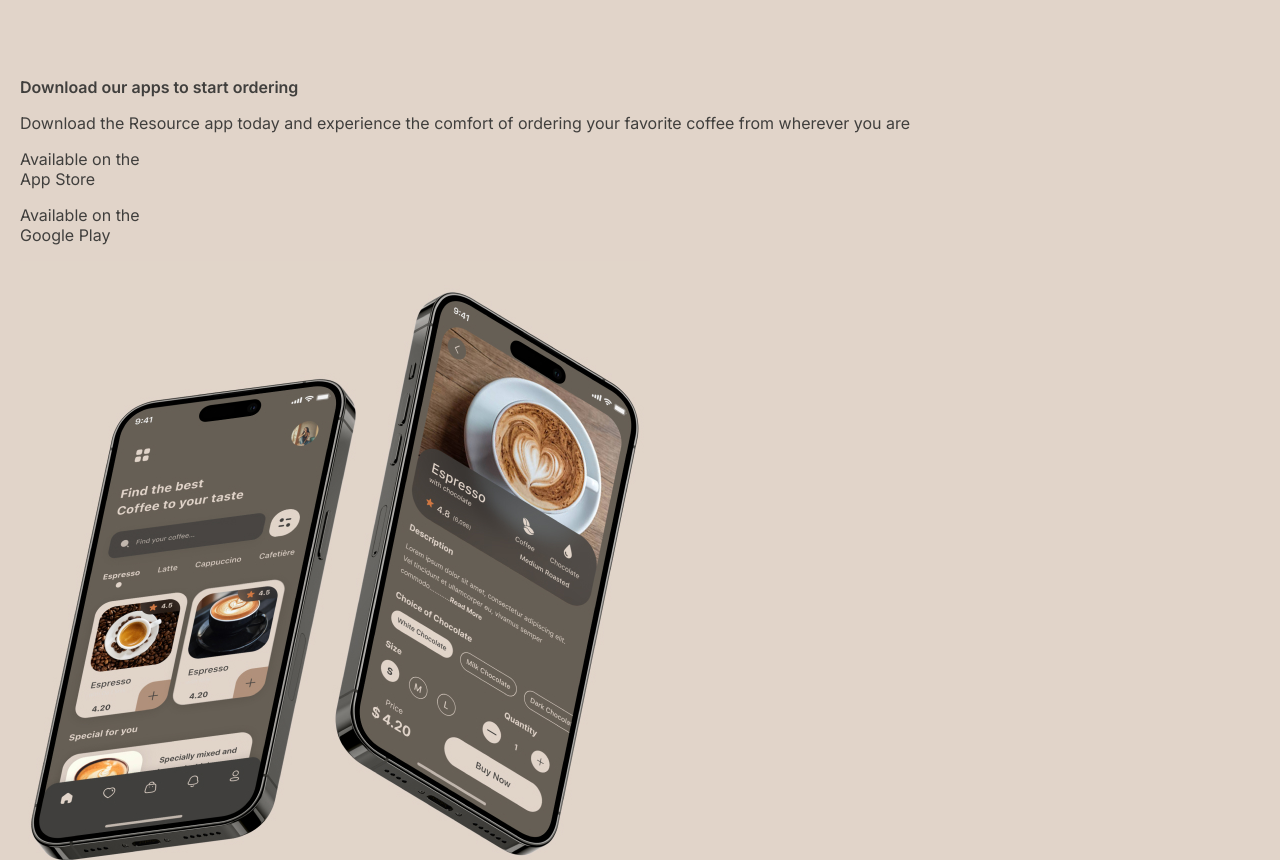
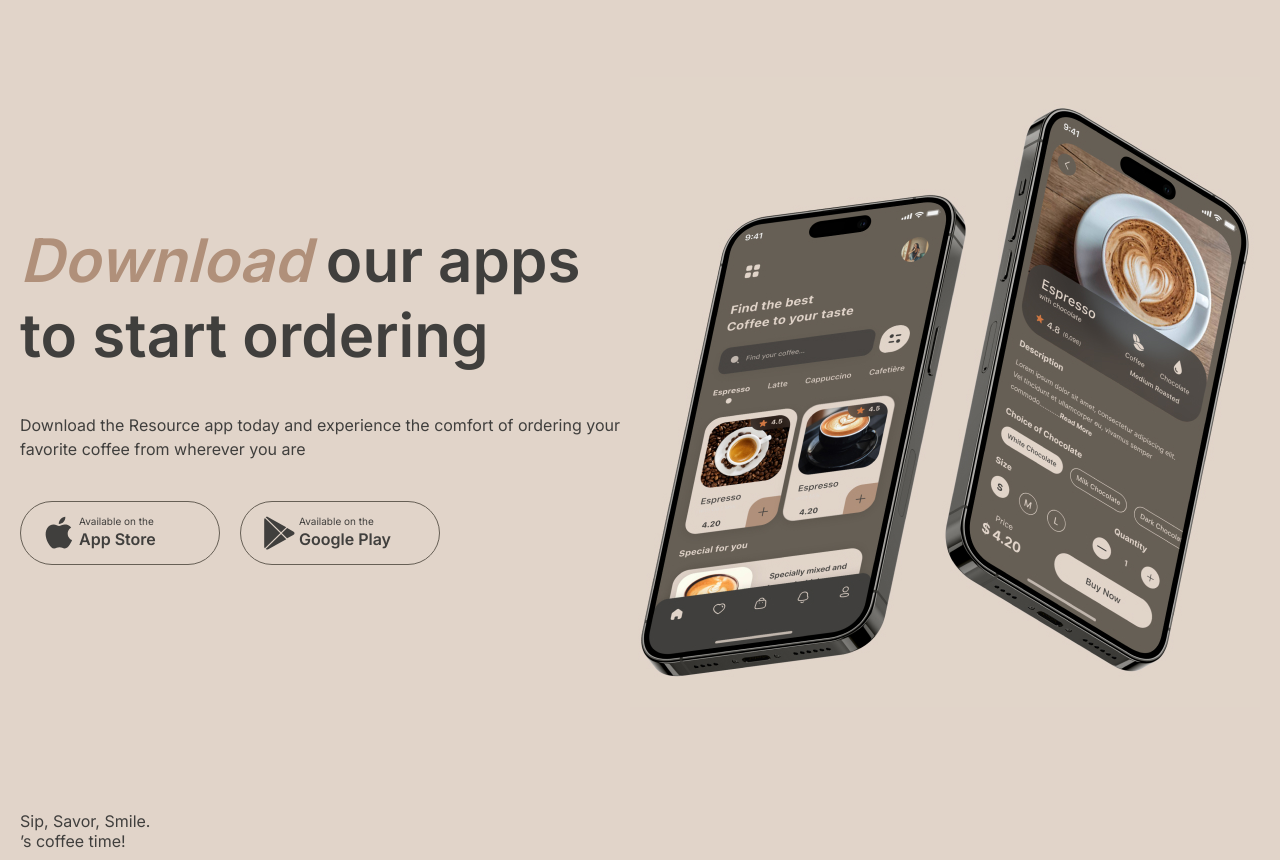
Before and after one commit to ivan1antonov/coffee-house, a plain HTML site: page coffee-house/index.html in a window 1280 px wide. Shown: the part 3130-3990 px from the top of the page. Drawn offline with Linux system fonts and the light colour scheme.

Commit message:
feat: add css apps

```diff
--- a/coffee-house/index.html
+++ b/coffee-house/index.html
@@ -177,7 +177,7 @@
         <div class="apps-wramper">
           <div class="apps-item">
             <h4 class="apps-item__title">
-              Download our apps to start ordering
+              <span>Download</span> our apps to start ordering
             </h4>
             <p class="apps-item__text">
               Download the Resource app today and experience the comfort of ordering your favorite coffee from wherever
@@ -186,6 +186,14 @@
             <div class="apps-download">
               <a class="apps-download__link apps-download__apple" href="#">
                 <div class="apps-download__btn">
+                  <svg width="36" height="36" viewBox="0 0 36 36" fill="none" xmlns="http://www.w3.org/2000/svg">
+                    <path
+                      d="M26.7073 18.6307C26.6704 14.6324 30.065 12.6872 30.2203 12.5966C28.2977 9.86366 25.3178 9.49026 24.2707 9.46048C21.7679 9.20369 19.3403 10.9206 18.0654 10.9206C16.765 10.9206 14.8017 9.48529 12.6858 9.52747C9.96293 9.56841 7.41566 11.1055 6.0186 13.4923C3.13542 18.359 5.28572 25.5108 8.04802 29.4446C9.42981 31.3712 11.0444 33.5223 13.1578 33.4466C15.2254 33.3635 15.9978 32.1614 18.4929 32.1614C20.9651 32.1614 21.6903 33.4466 23.8457 33.3983C26.0647 33.3635 27.4618 31.463 28.7952 29.519C30.392 27.3108 31.0333 25.1362 31.0588 25.0245C31.0066 25.0071 26.7493 23.4229 26.7073 18.6307Z"
+                      fill="#403F3D" />
+                    <path
+                      d="M22.6357 6.87268C23.7477 5.51675 24.5086 3.67205 24.2974 1.80005C22.6879 1.86952 20.675 2.88554 19.5159 4.21169C18.4903 5.38029 17.5742 7.29571 17.8109 9.097C19.6189 9.2285 21.4753 8.20752 22.6357 6.87268Z"
+                      fill="#403F3D" />
+                  </svg>
                   <p class="apps-download__btn-text">
                     Available on the <br> <span>App Store</span>
                   </p>
@@ -193,6 +201,20 @@
               </a>
               <a class="apps-download__link apps-download__google" href="#">
                 <div class="apps-download__btn">
+                  <svg width="36" height="36" viewBox="0 0 36 36" fill="none" xmlns="http://www.w3.org/2000/svg">
+                    <path
+                      d="M3.7558 3.20297C3.39335 3.57289 3.18359 4.14884 3.18359 4.89471V31.4994C3.18359 32.2453 3.39335 32.8212 3.7558 33.1911L3.84525 33.2723L19.1359 18.37V18.0181L3.84525 3.11575L3.7558 3.20297Z"
+                      fill="#403F3D" />
+                    <path
+                      d="M26.0776 23.34L20.9863 18.37V18.0181L26.0837 13.0482L26.1979 13.1128L32.2345 16.4617C33.9573 17.4121 33.9573 18.976 32.2345 19.9324L26.1979 23.2753L26.0776 23.34Z"
+                      fill="#403F3D" />
+                    <path
+                      d="M25.2733 24.2007L20.0617 19.1195L4.68164 34.1166C5.25384 34.7031 6.18695 34.7737 7.24807 34.1873L25.2733 24.2007Z"
+                      fill="#403F3D" />
+                    <path
+                      d="M25.2733 12.1876L7.24807 2.20103C6.18695 1.62058 5.25384 1.69125 4.68164 2.27772L20.0617 17.2688L25.2733 12.1876Z"
+                      fill="#403F3D" />
+                  </svg>
                   <p class="apps-download__btn-text">
                     Available on the <br> <span>Google Play</span>
                   </p>
--- a/coffee-house/scss/style.scss
+++ b/coffee-house/scss/style.scss
@@ -362,3 +362,65 @@ a{
     height: 430px;
   }
 }
+.apps{
+  margin-bottom: 100px;
+  &-wramper{
+    display: flex;
+    justify-content: space-between;
+    align-items: center;
+  }
+  &-item{
+    max-width: 630px;
+    &__title{
+      @extend %heading-2;
+      font-size: 60px;
+      color: $text-dark;
+      margin-bottom: 40px;
+      & span{
+        @extend %heading-2-accent;
+        color: $text-accent;
+      }
+    }
+    &__text{
+      @extend %medium;
+      margin-bottom: 40px;
+    }
+  }
+  &-download{
+    display: flex;
+    &__btn{
+      width: 200px;
+      height: 64px;
+      border-radius: 100px;
+      padding: 12px 20px;
+      border: 1px solid $border-dark;
+      background: transparent;
+      display: flex;
+      align-items: center;
+      margin-right: 20px;
+      transition: all 0.3s;
+      & svg{
+        margin-right: 2px;
+      }
+      &-text{
+        color: $text-dark;
+        font-size: 10px;
+        & span{
+          @extend %link-button;
+          font-size: 16px;
+        }
+      }
+      &:hover{
+        background: $bg-container;
+        transition: all 0.3s;
+        & p{
+          color: $text-light;
+        }
+        & svg path{
+          fill: $text-light;
+        }
+      }
+    }
+  }
+
+}
```
Also changed, not shown: coffee-house/css/style.css, 1 other file.
